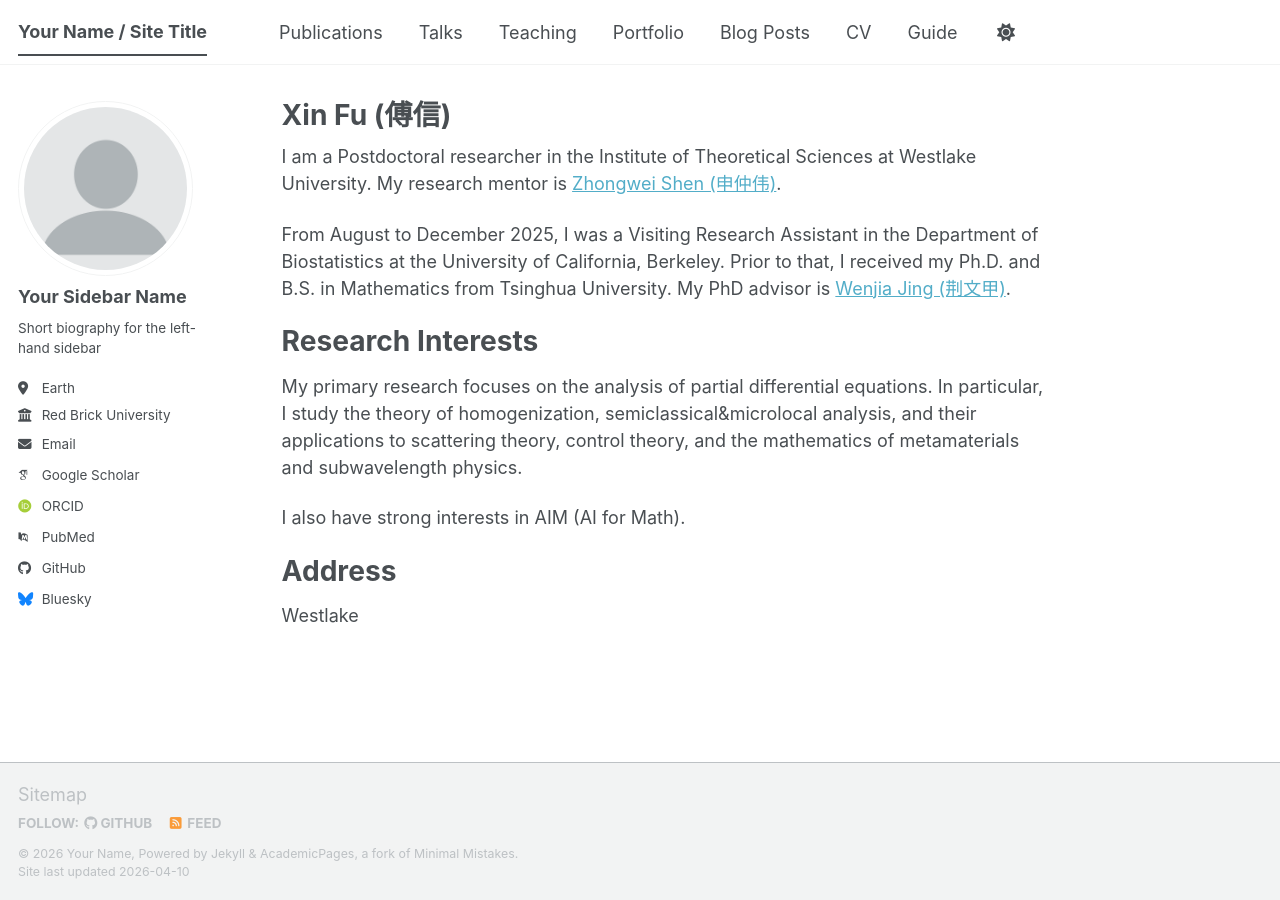
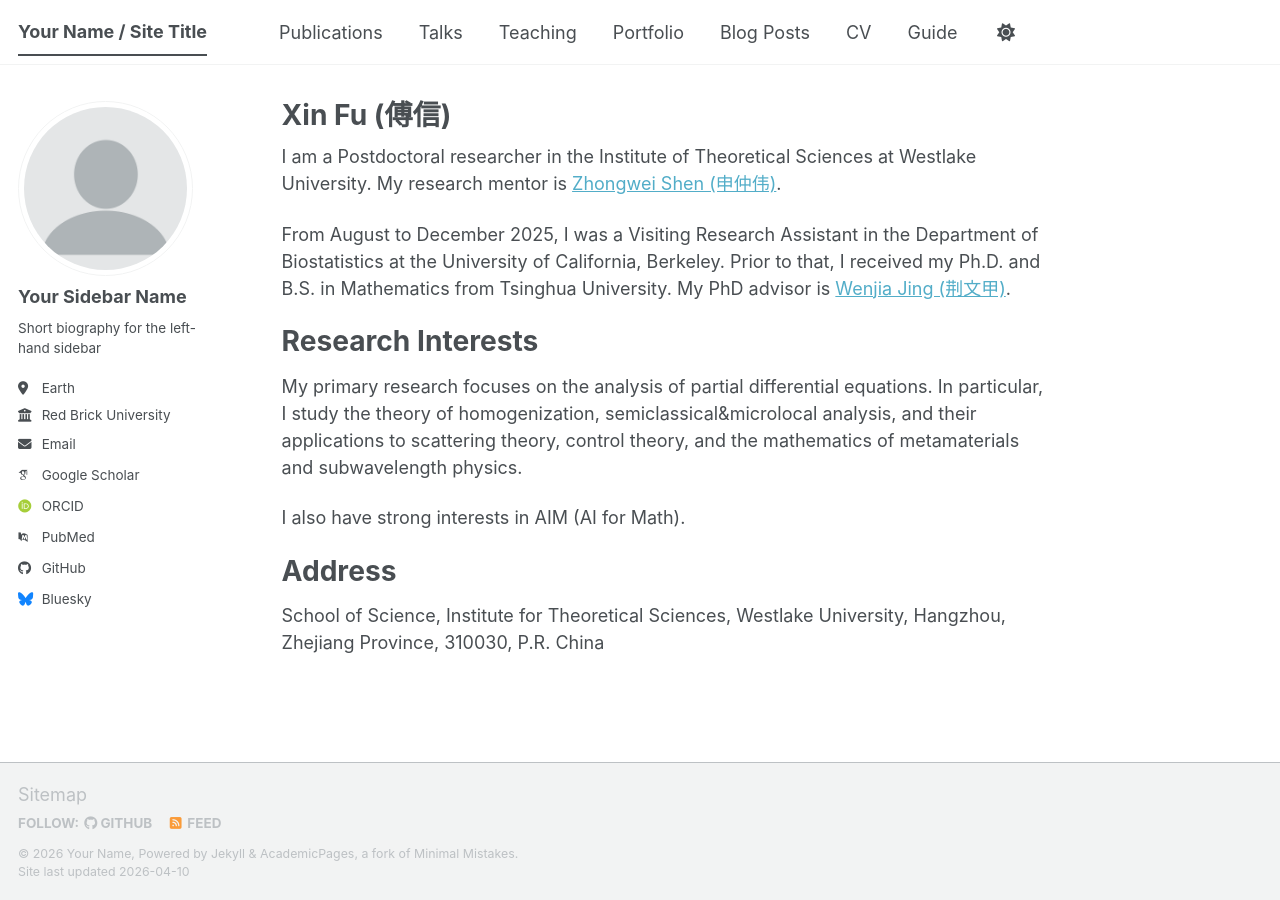
Before and after one commit to XinFu99-droid/xinfu99.github.io, a Jekyll site: the page built from _pages/about.md, in a window 1280 px wide. Built offline with Jekyll 4.4.1, drawn with Linux system fonts in a browser that asks for light colours; some web fonts are replaced; a script bundle is joined from its source files by our own code; library files that are not in the unit come from our copies.

Commit message:
Update about.md

```diff
--- a/_pages/about.md
+++ b/_pages/about.md
@@ -22,4 +22,7 @@ I also have strong interests in AIM (AI for Math).
 
 Address
 =====
-Westlake
+School of Science,
+Institute for Theoretical Sciences,
+Westlake University,
+Hangzhou, Zhejiang Province, 310030, P.R. China
```
